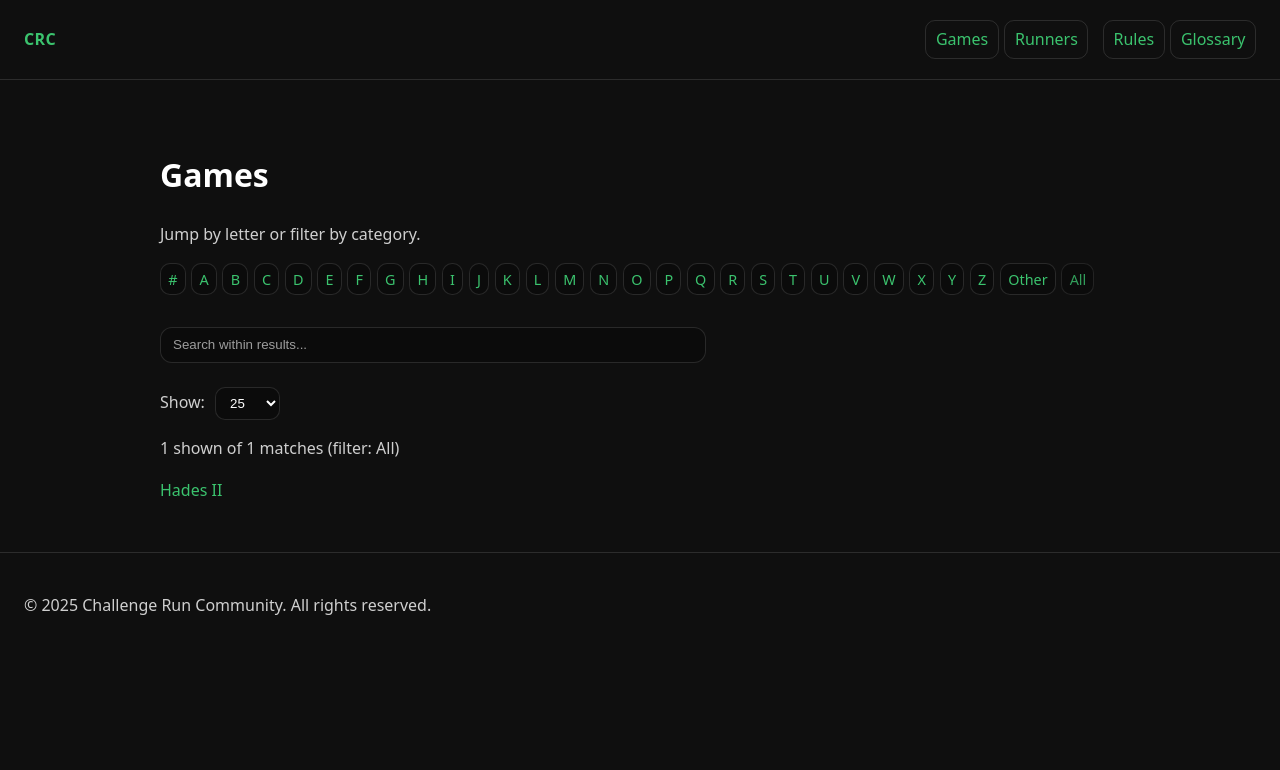
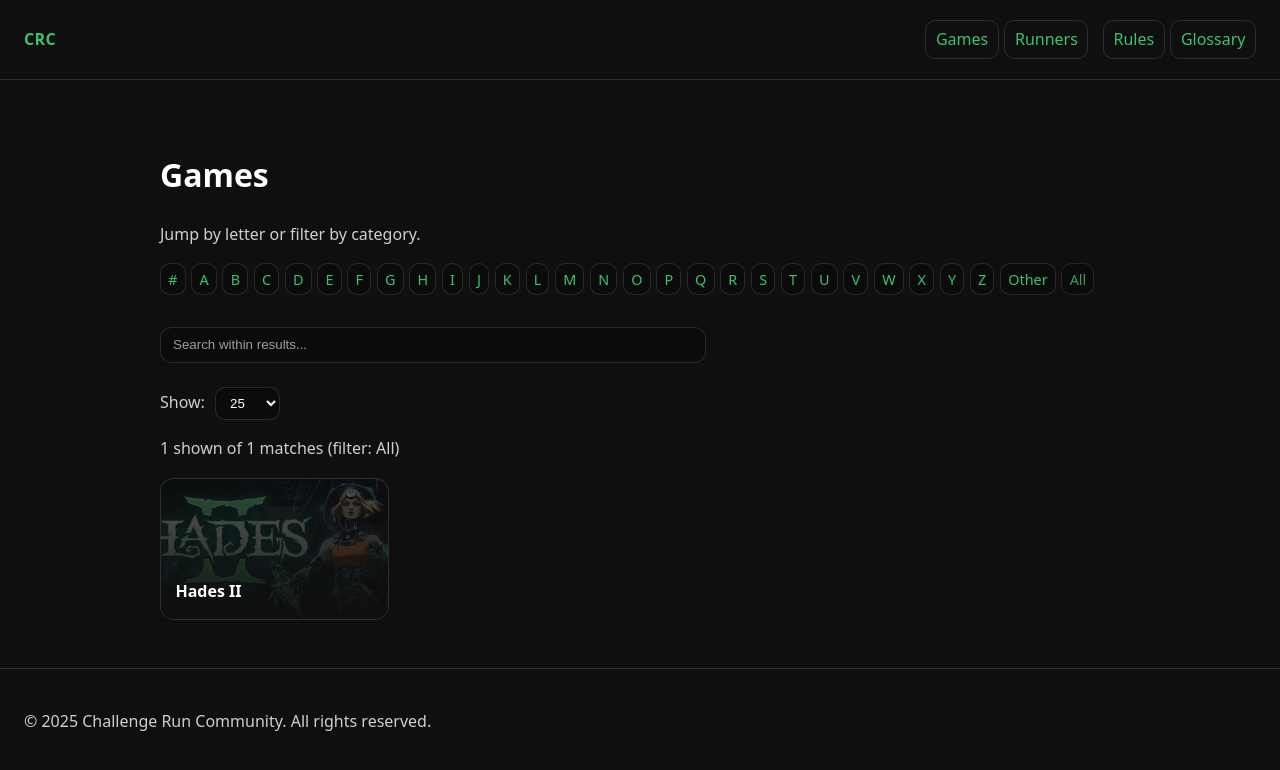
Before and after one commit to GaryAsher/challenge-run-site, a Jekyll site: the page built from games/index.html, in a window 1280 px wide. Shown: the top 770 px of the page. Built offline with Jekyll 4.4.1, drawn with Linux system fonts in a browser that asks for light colours.

Commit message:
Update style.css

```diff
--- a/assets/style.css
+++ b/assets/style.css
@@ -333,3 +333,71 @@
     flex-wrap: wrap;
   }
 }
+
+/* ============================================================
+   RESTORE: Games cards (covers on /games/)
+   ============================================================ */
+.game-card {
+  position: relative;
+  display: block;
+  min-height: 140px;
+  border: 1px solid var(--border);
+  border-radius: 14px;
+  overflow: hidden;
+  background: #111;
+}
+
+.game-card__bg {
+  position: absolute;
+  inset: 0;
+  background-size: cover;
+  background-position: center;
+  background-repeat: no-repeat;
+  opacity: 0.45;
+  filter: saturate(1.1);
+}
+
+.game-card__overlay {
+  position: absolute;
+  inset: 0;
+  display: flex;
+  align-items: flex-end;
+  background: linear-gradient(
+    to top,
+    rgba(15, 15, 15, 0.95),
+    rgba(15, 15, 15, 0.6),
+    rgba(15, 15, 15, 0.35)
+  );
+}
+
+.game-card__title {
+  padding: 0.9rem;
+  font-weight: 650;
+  color: #fff;
+  position: relative;
+  z-index: 2;
+}
+
+.game-card:hover .game-card__bg {
+  opacity: 0.6;
+}
+
+.game-card:hover {
+  text-decoration: none;
+}
+
+/* ============================================================
+   RESTORE: Runner cards behavior (for /runners/)
+   ============================================================ */
+.runner-card {
+  display: block;
+  text-decoration: none;
+}
+
+.runner-card:hover {
+  text-decoration: none;
+}
+
+.runner-card:hover .runner-card__bg {
+  opacity: 1;
+}
```
